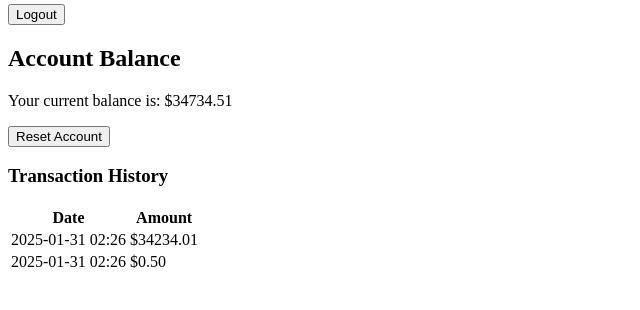
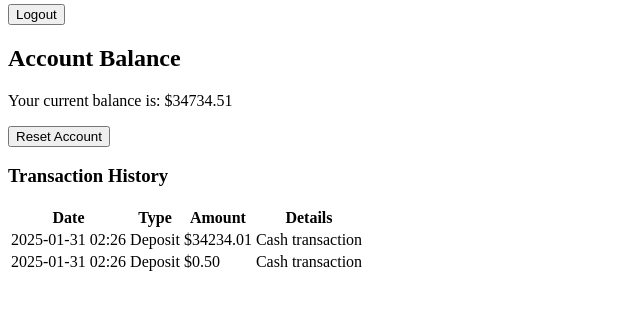
Before and after one commit to Kpeeler51/DjangoTrader, a Django app: page /accounts/balance/ in a window 1280 px wide. Shown: the part 144-454 px from the top of the page, without its empty margins (0-640 px from the left). Run offline with Django 5.2, Linux system fonts and the light colour scheme; a user stored in the database is signed in; data comes from the database, SQL or seed files in the repository; both versions use the stored data as it was after the commit.

Commit message:
Buying and Selling stock now displayed in transaction history

```diff
--- a/accounts/models.py
+++ b/accounts/models.py
@@ -19,8 +19,25 @@ class Profile(models.Model):
             raise ValidationError("Deposit would exceed maximum allowed balance.")
         self.balance += amount
         self.save()
-        Transaction.objects.create(user=self.user, amount=amount)
+        Transaction.objects.create(user=self.user, amount=amount, transaction_type='DEPOSIT')
 
+    def add_trade_transaction(self, symbol, quantity, price, trade_type):
+        amount = Decimal(quantity) * Decimal(price)
+        if trade_type == 'BUY':
+            if self.balance < amount:
+                raise ValidationError("Insufficient funds for this purchase.")
+            self.balance -= amount
+        elif trade_type == 'SELL':
+            self.balance += amount
+        self.save()
+        Transaction.objects.create(
+            user=self.user,
+            transaction_type=f'STOCK_{trade_type}',
+            amount=amount,
+            symbol=symbol,
+            quantity=quantity,
+            price=price
+        )
 
     def get_transactions(self):
         return Transaction.objects.filter(user=self.user).order_by('-timestamp')
@@ -40,9 +57,18 @@ def save_user_profile(sender, instance, **kwargs):
     instance.profile.save()
 
 class Transaction(models.Model):
+    TRANSACTION_TYPES = [
+        ('DEPOSIT', 'Deposit'),
+        ('STOCK_BUY', 'Stock Buy'),
+        ('STOCK_SELL', 'Stock Sell'),
+    ]
     user = models.ForeignKey(User, on_delete=models.CASCADE)
     amount = models.DecimalField(max_digits=12, decimal_places=2)
     timestamp = models.DateTimeField(auto_now_add=True)
+    transaction_type = models.CharField(max_length=20, choices=TRANSACTION_TYPES, default='DEPOSIT')
+    symbol = models.CharField(max_length=10, null=True, blank=True)
+    quantity = models.DecimalField(max_digits=12, decimal_places=2, null=True, blank=True)
+    price = models.DecimalField(max_digits=12, decimal_places=2, null=True, blank=True)
 
     def __str__(self):
-        return f"Deposit of ${self.amount} by {self.user.username}"
+        return f"{self.get_transaction_type_display()} of ${self.amount} by {self.user.username}"
--- a/accounts/templates/accounts/balance.html
+++ b/accounts/templates/accounts/balance.html
@@ -19,14 +19,34 @@
             <thead>
                 <tr>
                     <th>Date</th>
+                    <th>Type</th>
                     <th>Amount</th>
+                    <th>Details</th>
                 </tr>
             </thead>
             <tbody>
                 {% for transaction in transactions %}
                     <tr>
                         <td>{{ transaction.timestamp|date:"Y-m-d H:i" }}</td>
+                        <td>
+                            {% if transaction.transaction_type == 'STOCK_BUY' %}
+                                Buy
+                            {% elif transaction.transaction_type == 'STOCK_SELL' %}
+                                Sell
+                            {% elif transaction.transaction_type == 'DEPOSIT' %}
+                                Deposit
+                            {% else %}
+                                {{ transaction.transaction_type|title }}
+                            {% endif %}
+                        </td>
                         <td>${{ transaction.amount }}</td>
+                        <td>
+                            {% if transaction.symbol %}
+                                {{ transaction.symbol }} - Quantity: {{ transaction.quantity }}, Price: ${{ transaction.price }}
+                            {% elif transaction.transaction_type == 'DEPOSIT' %}
+                                Cash transaction
+                            {% endif %}
+                        </td>
                     </tr>
                 {% endfor %}
             </tbody>
```
Also changed, not shown: trade/models.py (+12 -4 lines), trade/views.py (+21 -13 lines), accounts/migrations/0005_transaction_price_transaction_quantity_and_more.py (added), db.sqlite3.
